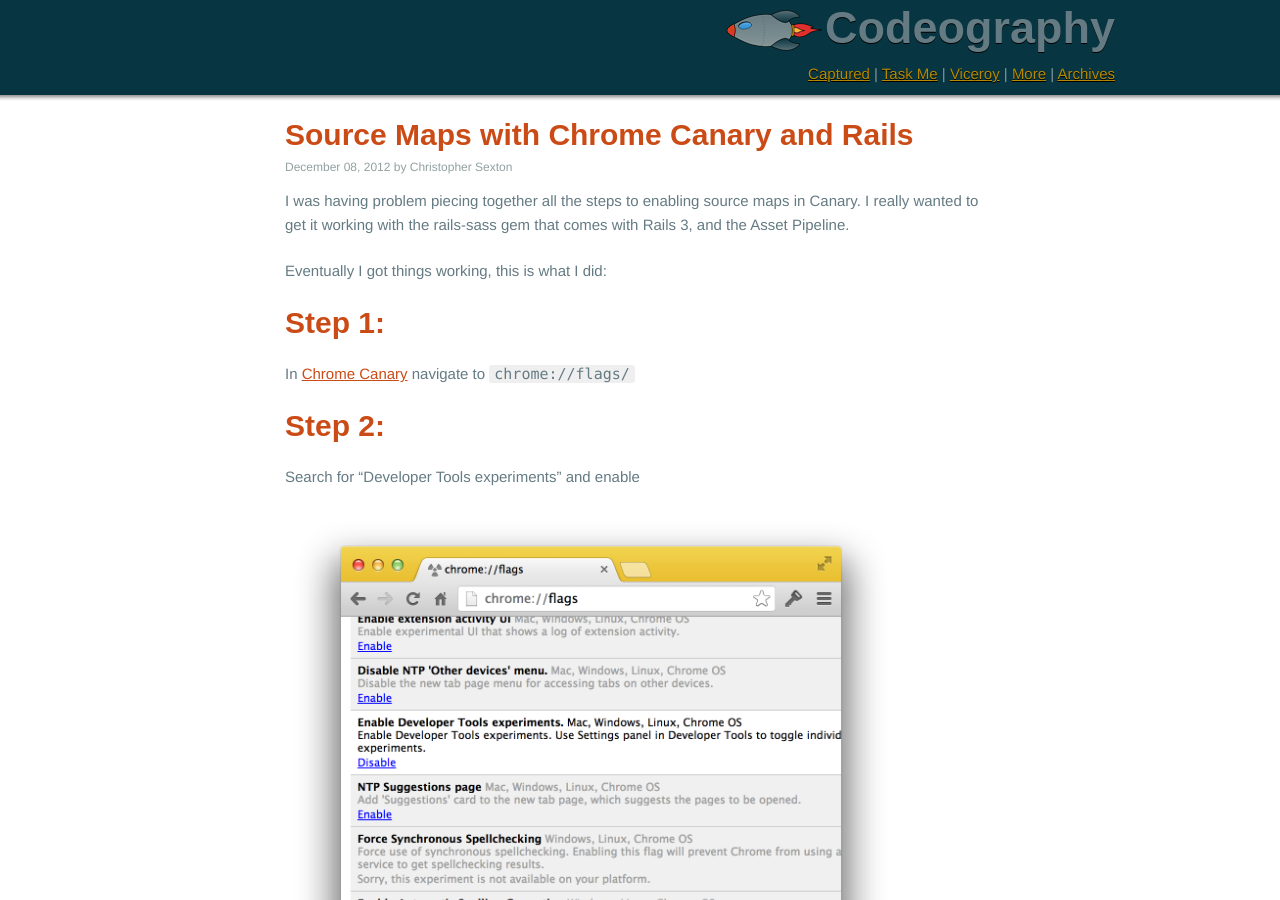
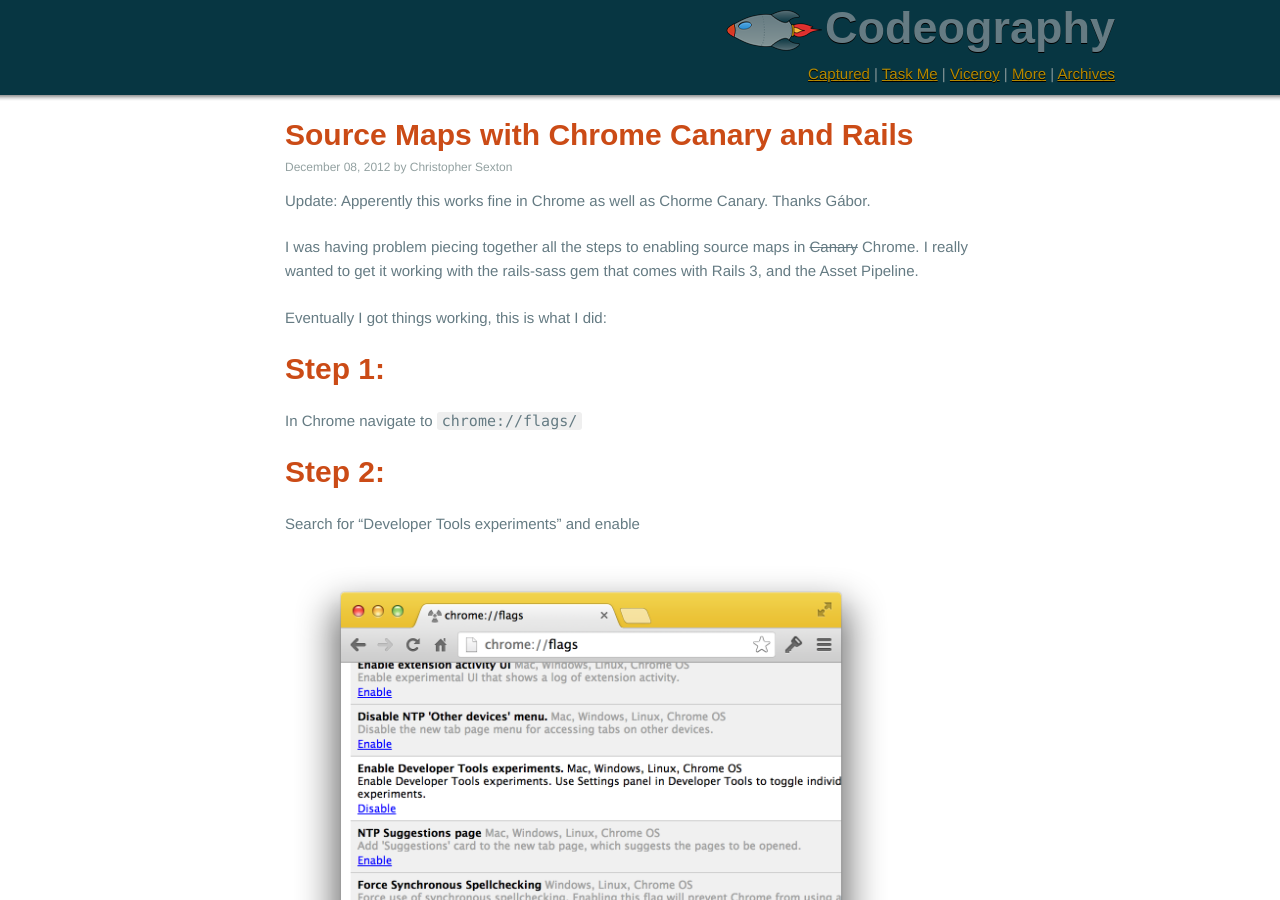
Before and after one commit to csexton/codeography.com, a Jekyll site: the page built from _posts/2012-12-08-source-maps-with-chrome-canary-and-rails-3.markdown, in a window 1280 px wide and 900 px high. Built offline with Jekyll 4.4.1, drawn with Linux system fonts in a browser that asks for light colours; nearby versions of some CDN libraries; some web fonts are replaced; comment, search, counter and statistics services are not loaded.

Commit message:
Added note

```diff
--- a/_posts/2012-12-08-source-maps-with-chrome-canary-and-rails-3.markdown
+++ b/_posts/2012-12-08-source-maps-with-chrome-canary-and-rails-3.markdown
@@ -3,13 +3,15 @@ layout: post
 title: Source Maps with Chrome Canary and Rails
 ---
 
-I was having problem piecing together all the steps to enabling source maps in Canary. I really wanted to get it working with the rails-sass gem that comes with Rails 3, and the Asset Pipeline.
+Update: Apperently this works fine in Chrome as well as Chorme Canary. Thanks Gábor.
+
+I was having problem piecing together all the steps to enabling source maps in <span style="text-decoration: line-through">Canary</span> Chrome. I really wanted to get it working with the rails-sass gem that comes with Rails 3, and the Asset Pipeline.
 
 Eventually I got things working, this is what I did:
 
 ## Step 1:
 
-In [Chrome Canary](https://tools.google.com/dlpage/chromesxs) navigate to `chrome://flags/`
+In Chrome  navigate to `chrome://flags/`
 
 ## Step 2:
 
```
